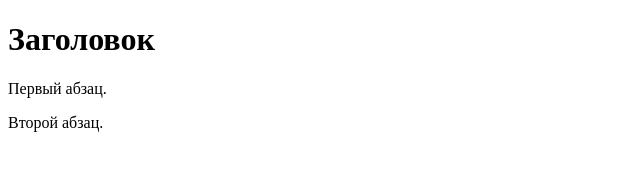
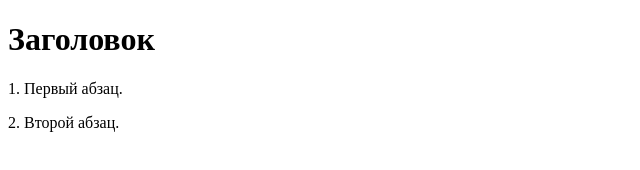
Before and after one commit to oleksandr-svaliavchyk/tmp-notes, a plain HTML site: page index.html in a window 1280 px wide. Shown: the full height of the page, 0-640 px from the left. Drawn offline with Linux system fonts and the light colour scheme.

Commit message:
update index

```diff
--- a/index.html
+++ b/index.html
@@ -7,7 +7,7 @@
  <body>
   <h1>Заголовок</h1>
   <!-- Комментарий -->
-  <p>Первый абзац.</p>
-  <p>Второй абзац.</p>
+  <p>1. Первый абзац.</p>
+  <p>2. Второй абзац.</p>
  </body>
 </html>
```
